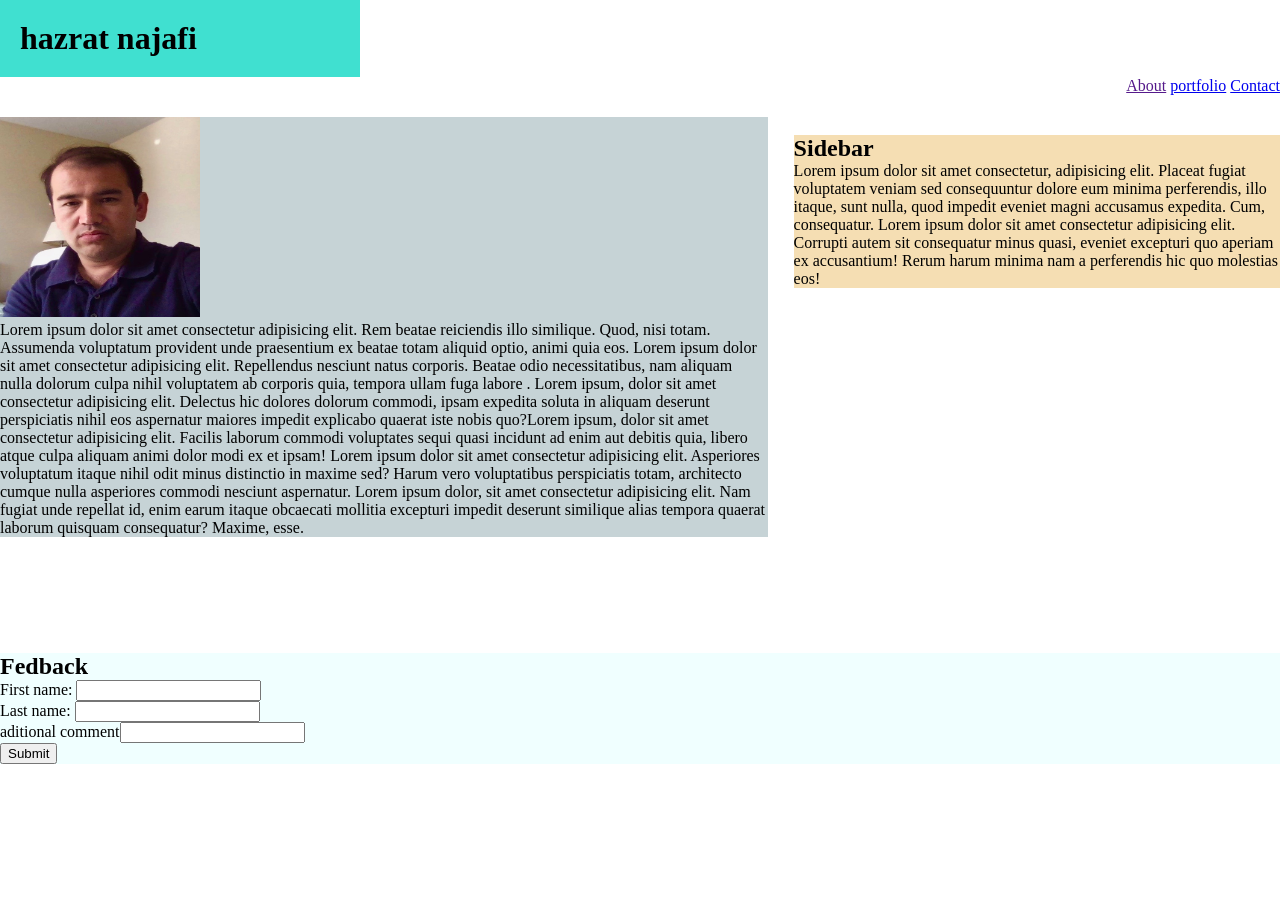
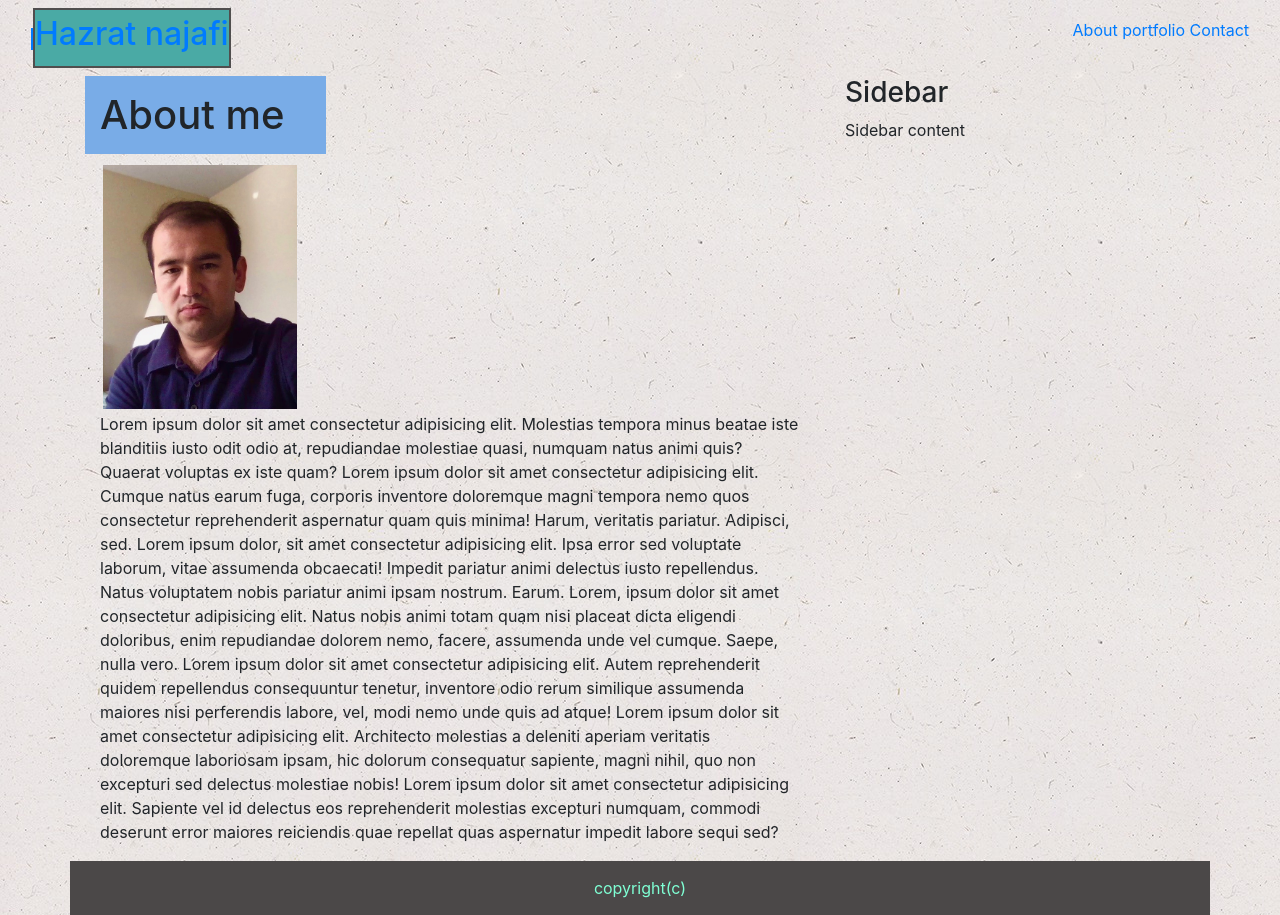
Before and after one commit to hazrat1986/bootstrap_portfolio, a plain HTML site: page index.html in a window 1280 px wide. Before the commit the page ends 800 px from the top, so only its background shows below. Drawn offline with nearby package versions, Linux system fonts and the light colour scheme.

Commit message:
Najafi Homework

```diff
--- a/Responsive-portfolio/indexstyle.css
+++ /dev/null
@@ -1,43 +0,0 @@
-
-
-h1{
-    background-color: aquamarine;
-    padding:1%;
-    width: 25%;
-
-}
-ul{
-    float: right;
-    text-align-last:none;
-}
-body{
-    background:rgb(234, 242, 245);
-    text-align: auto;
-    font-size: 18px;
-    clear:right;
-    margin: auto;
-}
-body, html{
-    width: 100%;
-    height: 100%;
-
-}
-section{
-    background: white;
-    padding:1%;
-    font-size: 16px;
-    width:55%;
-    height:60%;
-    margin-left: 0;;
-}
-img{
-    width: 250px;
-    height:340px;
-}
-nav{
-    background-color: rgb(198, 230, 238);
-    width: 35%;
-    height:40%;
-    float:right;
-    margin-top:0;
-}
--- /dev/null
+++ b/Responsive-portfolio/responsicestyle.css
@@ -0,0 +1,67 @@
+h1{
+    background-color: rgba(171, 194, 186, 0.733);
+    text-align: center;
+    padding:20px;
+}
+h2{
+    background-color:blue;
+    padding:13px;
+    color:rgb(245, 255, 211);
+    width:17%;
+}
+body{
+   background-color: blanchedalmond;
+}
+
+img{
+    width:200px;
+    height: 250px;
+    padding: 20px;
+}
+h3{
+    color: rgb(92, 160, 114);
+
+
+}
+class{
+    width: 1024px;
+    margin: 0px;
+}
+#main-bio,
+#contact-info,
+#bio-image{
+    float: left;
+}
+footer  {
+margin:0%;
+background-color: beige;
+clear: both;
+}
+.one{
+    -ms-flow-into: inherit;
+}
+button{
+    float:right;
+}
+@media screen and (max-width:960px){
+    h1{
+        width:100%;
+    }
+
+}
+@media screen and (max-width:768px){
+    p{
+        width: 100%;
+
+    }
+    h2{
+        width: 100%;
+        text-align: center;
+    }
+}
+@media screen and (max-width:340px){
+    footer{
+        width: 50%;
+
+    }
+}
--- a/Responsive-portfolio/style.css
+++ b/Responsive-portfolio/style.css
@@ -1,82 +1,28 @@
 h1{
-  background-color: rgba(171, 194, 186, 0.733);
-  text-align: center;
-  padding:20px;
+    background-color: rgb(121, 172, 231);
+    padding: 15px;
+    width:33%;;
 }
-h2{
-  background-color:rgb(57, 131, 150);
-  padding-left:16%;
-  color:rgb(245, 255, 211);
-  width:20%;
-  padding:2%;
-  padding-top:10px;
-  position:fixed;
-margin-top: 0%;
+p{
+    float: right;
+    text-align:auto;
+}
+img{
+    padding: 3px;
+    float: left;
+}
+
+.navbar-brand{
+    margin-right: 100px;
+    background: #4aaaa5;
+
+    border: 2px solid rgb(80, 78, 78);
 
 }
-body{
- background-color: rgba(208, 228, 236, 0.137);
+.footer{
+   background-color: rgb(75, 72, 72);
+   text-align: center;
+   color: aquamarine;
+   padding:15px;
+   width: 100%;
 }
-
-img{
-  width:280px;
-  height:300px;
-  padding-top:20px;
-}
-h3{
-  color: rgb(92, 160, 114);
-
-
-}
-.class{
-  width: 1024px;
-  margin: 10px;
-}
-#main-bio,
-#contact-info,
-#bio-image{
-}
-
-@media screen{
-  max-width: 980;
-}
-.sidenav {
-  height: 100%;
-  width: 100px;
-  position: fixed;
-  z-index:2;
-  top: 0;
-  left:0%;
-  background-color: rgb(156, 170, 133);
-  overflow-x: hidden;
-  padding-top: 5px;
-  padding-right:5px;
-}
-
-
-.sidenav a {
-  padding: 6px 8px 6px 16px;
-  text-decoration: none;
-  font-size: 25px;
-  color: #080101;
-  display: block;
-}
-
-.sidenav a:hover {
-  color: #f1f1f1;
-}
-
-h2{
-  background-color: rgb(160, 114, 55);
-  float:bottom;
-  margin-top:80%;
-}
-.main {
-  margin:1%;
-  padding:10px;
-}
-
-@media screen and (max-height: 480px) {
-  .sidenav {padding-top: 15px;}
-  .sidenav a {font-size: 18px;}
-}
--- a/Responsive-portfolio/style1.css
+++ /dev/null
@@ -1,70 +0,0 @@
-* {
-    margin:0px;
-
-}
-body, html{
-    width: 100%;
-    height: 100%;
-}
-.container {
-    width: 100%;
-    max-width: 1100px;
-    margin-left: auto;
-    margin-right:auto;
-    text-align: left;
-
-}
-.class{
-    width: 40%;
-    height: 60%;
-}
-#header{
-background-color: turquoise;
-    padding: 20px;
-    width:25%;
-
-
-}
-img{
-    width: 200px;
-    height: 200px;
-}
-
-.box1{
-    background-color:rgb(198, 211, 214);
-    height: 40%;
-    width:60%;
-    float: left;
-    margin-top:40px;
-}
-.box2{
-    background-color:wheat;
-    width:38%;
-    height:60%;
-    float: right;
-    margin-top: 40px;
-}
-.sidenav{
-    float: right;
-    margin-top:0;
-}
-@media screen and (max-width:980px){
-
-.box1{
-    width:100%;
-
-}
-
-@media screen and (max-width:680px){
- .box2{
-width:100%;
-
- }
-
- }
-}
-footer{
-    background-color: azure;
-    float:bottom;
-    margin-top:45%;
-}
--- a/index.html
+++ b/index.html
@@ -1,19 +1,25 @@
 <!doctype html>
 <html>
     <head>
-    <title>
-        homwoek
-    </title>
-    <link rel="stylesheet" alt="text/css" href="Responsive-portfolio/style1.css"/>
-
+        <title>Bootstrap </title>
+        <link rel="stylesheet" alt="text/css" href="Responsive-portfolio/style.css"/>
+        <!-- Latest compiled and minified CSS -->
+        <link rel="stylesheet" href="https://stackpath.bootstrapcdn.com/bootstrap/4.1.1/css/bootstrap.min.css" integrity="sha384-WskhaSGFgHYWDcbwN70/dfYBj47jz9qbsMId/iRN3ewGhXQFZCSftd1LZCfmhktB" crossorigin="anonymous">
     </head>
     <body>
-<div id="container">
-        <div id="main">
-            <header id="header"><h1>hazrat najafi</h1>
+            <nav class="navbar navbar-default">
+                    <div class="container-fluid">
+                      <!-- Brand and toggle get grouped for better mobile display -->
+                      <div class="navbar-header">
 
-
-            </header>
+                          <span class="icon-bar"></span>
+                          <span class="icon-bar"></span>
+                          <span class="icon-bar"></span>
+                          <span class="border border-primary"></span>
+                          <span class="border-right-0"></span>
+                        </button>
+                        <a class="navbar-brand" href="#"> <h2> Hazrat najafi</h2> </a>
+                      </div>
 
                       <ul>
                         <div class="sidenav">
@@ -23,35 +29,53 @@
                           </div>
                         </ul>
                     </container>
+                  </nav>
+
+                  <div class="container">
+                      <div class="row">
+                          <div class="col-sm-8">
+
+                  <div class="page-header">
+                        <h1>About me </h1>
+                                    </div>
+                                    <div class="row">
+                                        <div class="col">
+                                            <div class="container-fluid">
+                                                <img src="portfolio.jpg"width=200px height= 250px >
+                                                <body background="pattern.jpg"></body>
+                                                <p>Lorem ipsum dolor sit amet consectetur adipisicing elit. Molestias tempora minus beatae iste blanditiis iusto odit odio at, repudiandae molestiae quasi, numquam natus animi quis? Quaerat voluptas ex iste quam?
+                                                    Lorem ipsum dolor sit amet consectetur adipisicing elit. Cumque natus earum fuga, corporis inventore doloremque magni tempora nemo quos consectetur reprehenderit aspernatur quam quis minima! Harum, veritatis pariatur. Adipisci, sed.
+                                                    Lorem ipsum dolor, sit amet consectetur adipisicing elit. Ipsa error sed voluptate laborum, vitae assumenda obcaecati! Impedit pariatur animi delectus iusto repellendus. Natus voluptatem nobis pariatur animi ipsam nostrum. Earum.
+                                                    Lorem, ipsum dolor sit amet consectetur adipisicing elit. Natus nobis animi totam quam nisi placeat dicta eligendi doloribus, enim repudiandae dolorem nemo, facere, assumenda unde vel cumque. Saepe, nulla vero.
+                                                    Lorem ipsum dolor sit amet consectetur adipisicing elit. Autem reprehenderit quidem repellendus consequuntur tenetur, inventore odio rerum similique assumenda maiores nisi perferendis labore, vel, modi nemo unde quis ad atque!
+                                                    Lorem ipsum dolor sit amet consectetur adipisicing elit. Architecto molestias a deleniti aperiam veritatis doloremque laboriosam ipsam, hic dolorum consequatur sapiente, magni nihil, quo non excepturi sed delectus molestiae nobis!
+                                                    Lorem ipsum dolor sit amet consectetur adipisicing elit. Sapiente vel id delectus eos reprehenderit molestias excepturi numquam, commodi deserunt error maiores reiciendis quae repellat quas aspernatur impedit labore sequi sed?
+                                                  </p>
+                                              </div>
+                                          </div>
+                                        <div class="col-sm-9">
+                                        <div class="caption">
+                                          </div>
+                                        </div>
+                                      </div>
 
                                     </div>
+                                    <div class="col-sm-4">
+                                        <div class="panel panel-default">
+                                                <div class="panel-heading">
+                                                  <h3 class="panel-title">Sidebar</h3>
 
-            <div class="box box1"><img id="image" src="assets/image/portfolio.jpg">
-                <p> Lorem ipsum dolor sit amet consectetur adipisicing elit. Rem beatae reiciendis illo similique. Quod, nisi totam. Assumenda voluptatum provident unde praesentium ex beatae totam aliquid optio, animi quia eos. Lorem ipsum dolor sit amet consectetur adipisicing elit. Repellendus nesciunt natus corporis. Beatae odio necessitatibus, nam aliquam nulla dolorum culpa nihil voluptatem ab corporis quia, tempora ullam fuga labore .
-                Lorem ipsum, dolor sit amet consectetur adipisicing elit. Delectus hic dolores dolorum commodi, ipsam expedita soluta in aliquam deserunt perspiciatis nihil eos aspernatur maiores impedit explicabo quaerat iste nobis quo?Lorem ipsum, dolor sit amet consectetur adipisicing elit. Facilis laborum commodi voluptates sequi quasi incidunt ad enim aut debitis quia, libero atque culpa aliquam animi dolor modi ex et ipsam!
-                Lorem ipsum dolor sit amet consectetur adipisicing elit. Asperiores voluptatum itaque nihil odit minus distinctio in maxime sed? Harum vero voluptatibus perspiciatis totam, architecto cumque nulla asperiores commodi nesciunt aspernatur.
-                Lorem ipsum dolor, sit amet consectetur adipisicing elit. Nam fugiat unde repellat id, enim earum itaque obcaecati mollitia excepturi impedit deserunt similique alias tempora quaerat laborum quisquam consequatur? Maxime, esse.</p>
-
+                                                <div class="panel-body">
+                                                  Sidebar content
+                                                </div>
+                                                </div>
+                                                </div>
                                                 </div>
 
-            <div class="box box2"> <h2> Sidebar</h2> Lorem ipsum dolor sit amet consectetur, adipisicing elit. Placeat fugiat voluptatem veniam sed consequuntur dolore eum minima perferendis, illo itaque, sunt nulla, quod impedit eveniet magni accusamus expedita. Cum, consequatur. Lorem ipsum dolor sit amet consectetur adipisicing elit. Corrupti autem sit consequatur minus quasi, eveniet excepturi quo aperiam ex accusantium! Rerum harum minima nam a perferendis hic quo molestias eos!</div>
-
-            <div class="box box3"> <footer>
-                    <h2> Fedback</h2>
-                <form action="/action_page.php" method="get">
-                    First name: <input type="text" name="fname"><br>
-                    Last name: <input type="text" name="lname"><br>
-                    aditional comment<input type="text" comment="lname"> <br>
-                    <input type="submit" value="Submit">
-                  </form>
-                </footer>
-
+                                                <div class="footer">
+                                                  <footer> copyright(c)</footer>
                                                 </div>
 
 
-
-
     </body>
-
-
 </html>
```
Also changed, not shown: Responsive-portfolio/responsive.html (added, +52 -0 lines), portfolio.html (deleted, +0 -40 lines), Responsive-portfolio/portfolio.jpg (added), pattern.jpg (added), portfolio.jpg (added), 3 other files. Lines whose indentation alone changed are shown as unchanged.
